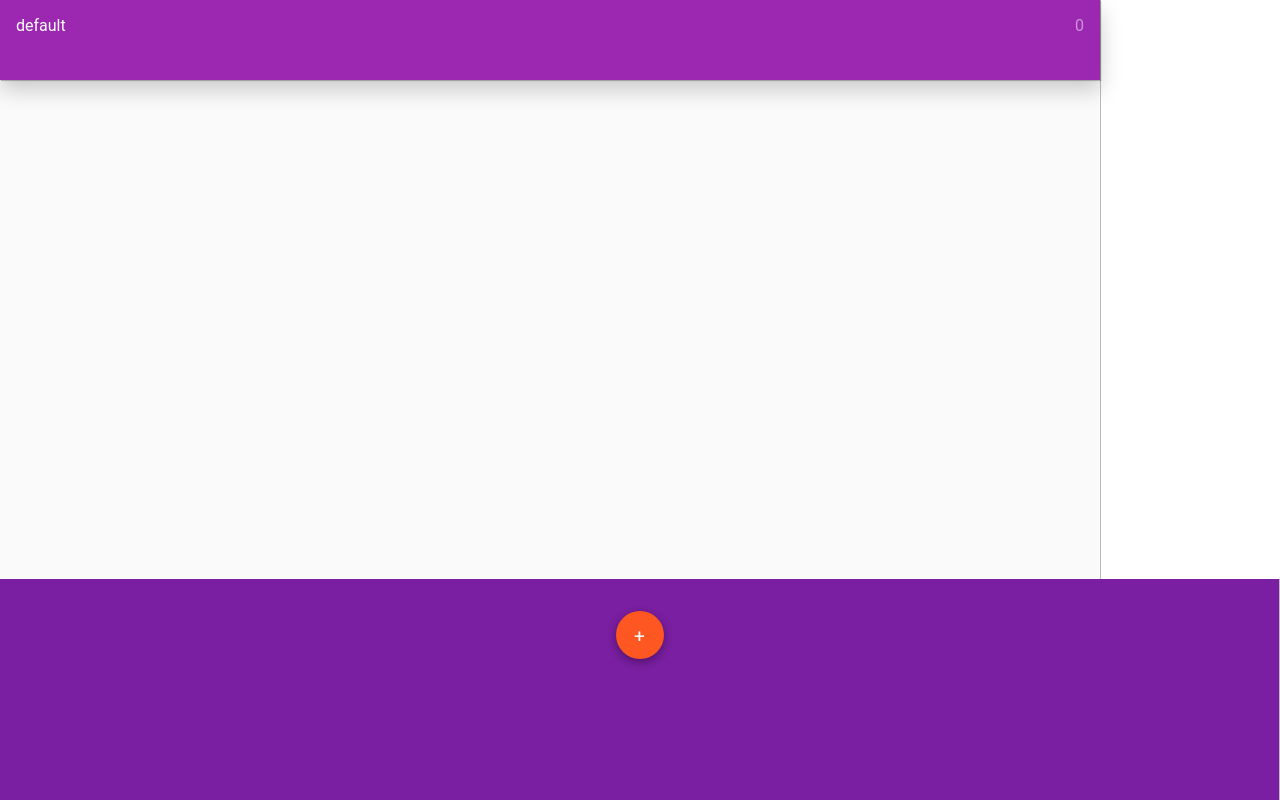
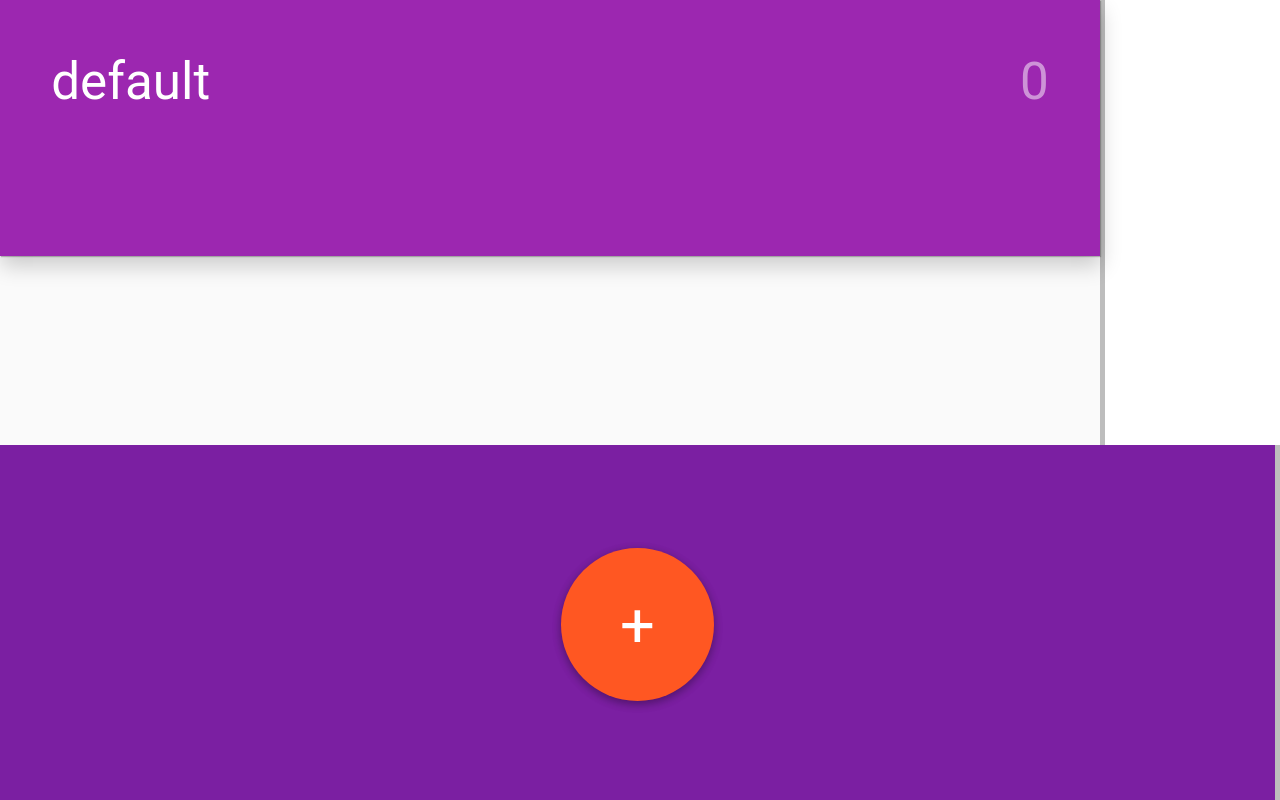
Before and after one commit to kzyzzz/todolist, a plain HTML site: page index.html in a window 1280 px wide. Drawn offline with Linux system fonts and the light colour scheme.

Commit message:
Initial dist subtree commit

```diff
--- a/css/main.css
+++ b/css/main.css
@@ -13,6 +13,9 @@
     padding: 0;
     margin: 0;
     font-family: 'Roboto', sans-serif;
+}
+:root {
+    font-size: 4vw;
 }
 .content {
     display: flex;
@@ -54,7 +57,7 @@
 }
 
 .expand {
-    max-height: 1000px;
+    max-height: 1400px;
     transition: all .5s ease-out;
 }
 
@@ -271,6 +274,9 @@ label {
   and (min-device-width: 1200px)
   and (min-width: 768px)
   and (-webkit-min-device-pixel-ratio: 1) {
+      :root {
+          font-size: unset;
+      }
       .content {
           flex-direction: row;
       }
```
